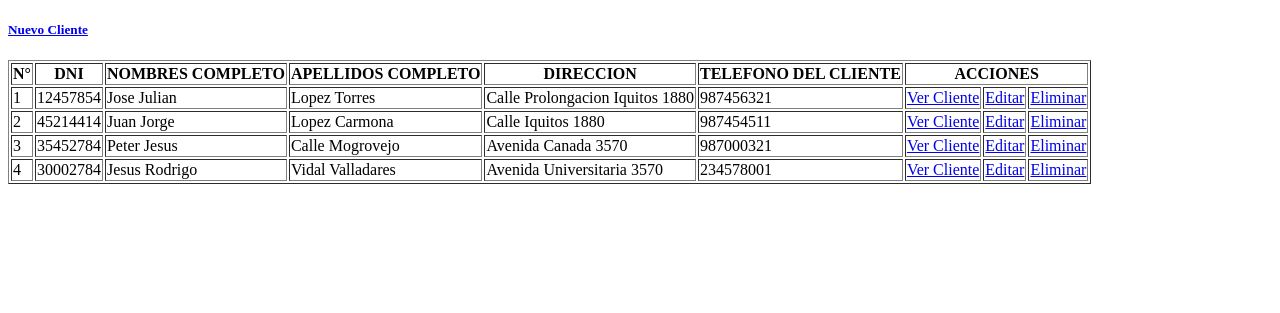
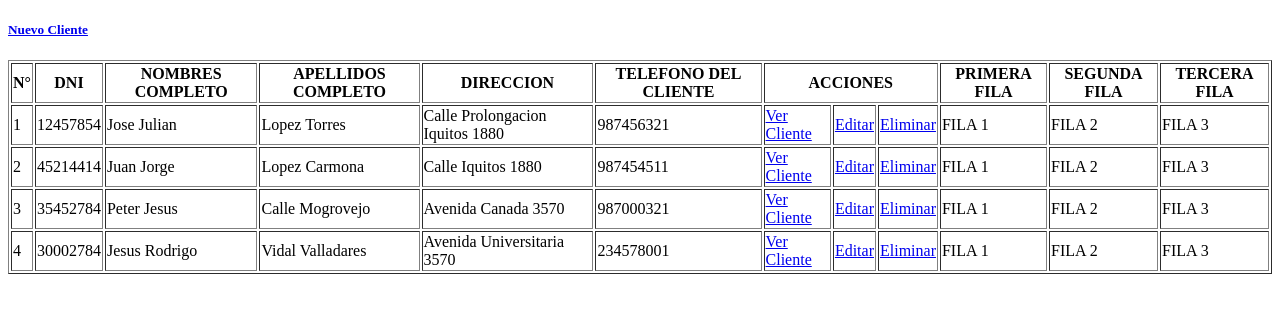
Before and after one commit to Sistemas2010/RepositorioPrueba, a Django app: template templates/clientes/lista_clientes.html in a window 1280 px wide. Shown: the top 313 px of the page. Run offline with Django 3.2, Linux system fonts and the light colour scheme; the template is opened without the code that fills it: values that come from a table or form of the project are taken from there, others are empty; data comes from the database, SQL or seed files in the repository; parts of the project's set-up code (start-up, migrations or seed data) failed here and were passed over.

Commit message:
Se agrego columna a la tabla de clientes

```diff
--- a/templates/clientes/lista_clientes.html
+++ b/templates/clientes/lista_clientes.html
@@ -12,6 +12,9 @@
             <th>DIRECCION</th>
             <th>TELEFONO DEL CLIENTE</th>
             <th colspan="3">ACCIONES</th>
+	    <th>PRIMERA FILA</th>
+	    <th>SEGUNDA FILA</th>
+	    <th>TERCERA FILA</th>
         </thead>
         <tbody>
             {% for cliente in listaClientes%}
@@ -25,6 +28,9 @@
                     <td><a href="{%url 'clientes_url:ver_cliente' cliente.id %}">Ver Cliente</a></td>
                     <td><a href="{%url 'clientes_url:editar_cliente' cliente.id %}">Editar</a></td>
                     <td><a href="{%url 'clientes_url:eliminar_cliente' cliente.id %}">Eliminar</a></td>
+		    <td>FILA 1</td>
+		    <td>FILA 2</td>
+		    <td>FILA 3</td>
                 </tr>
             {% endfor %}
         </tbody>
```
